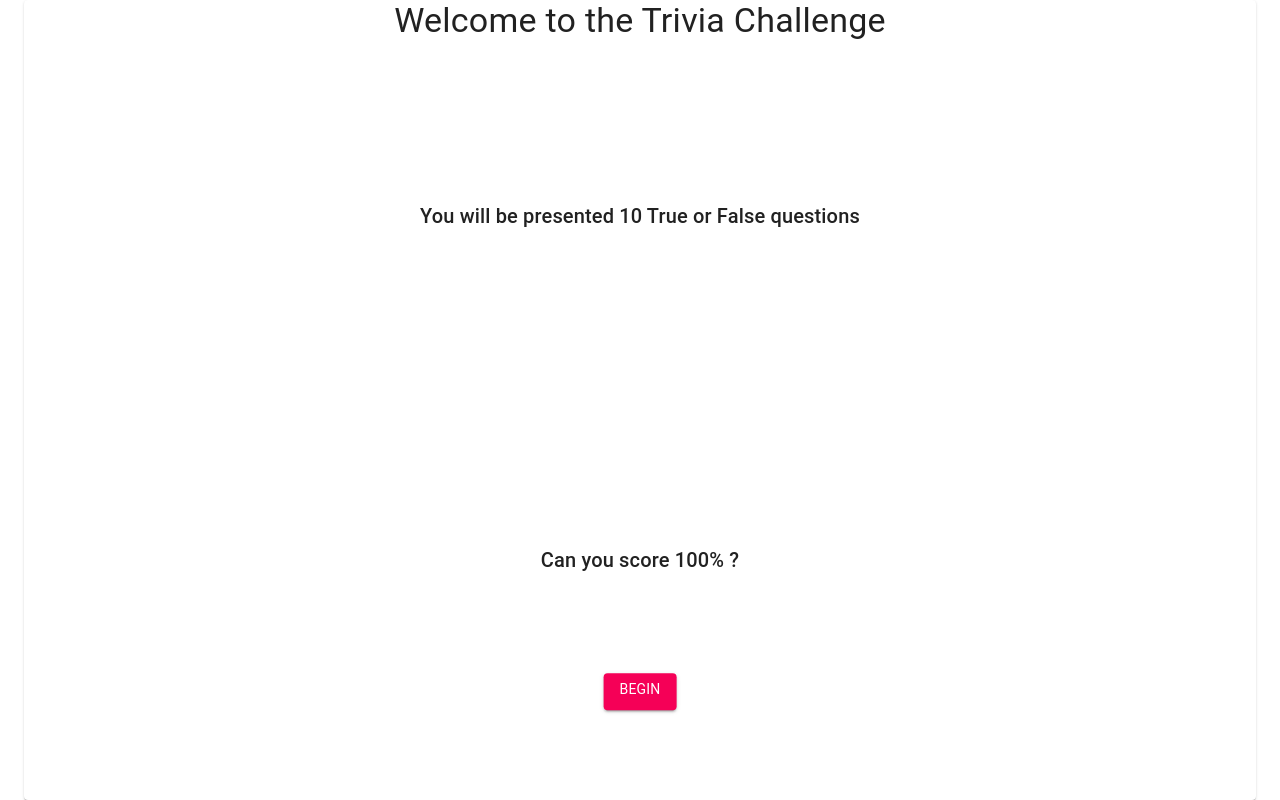
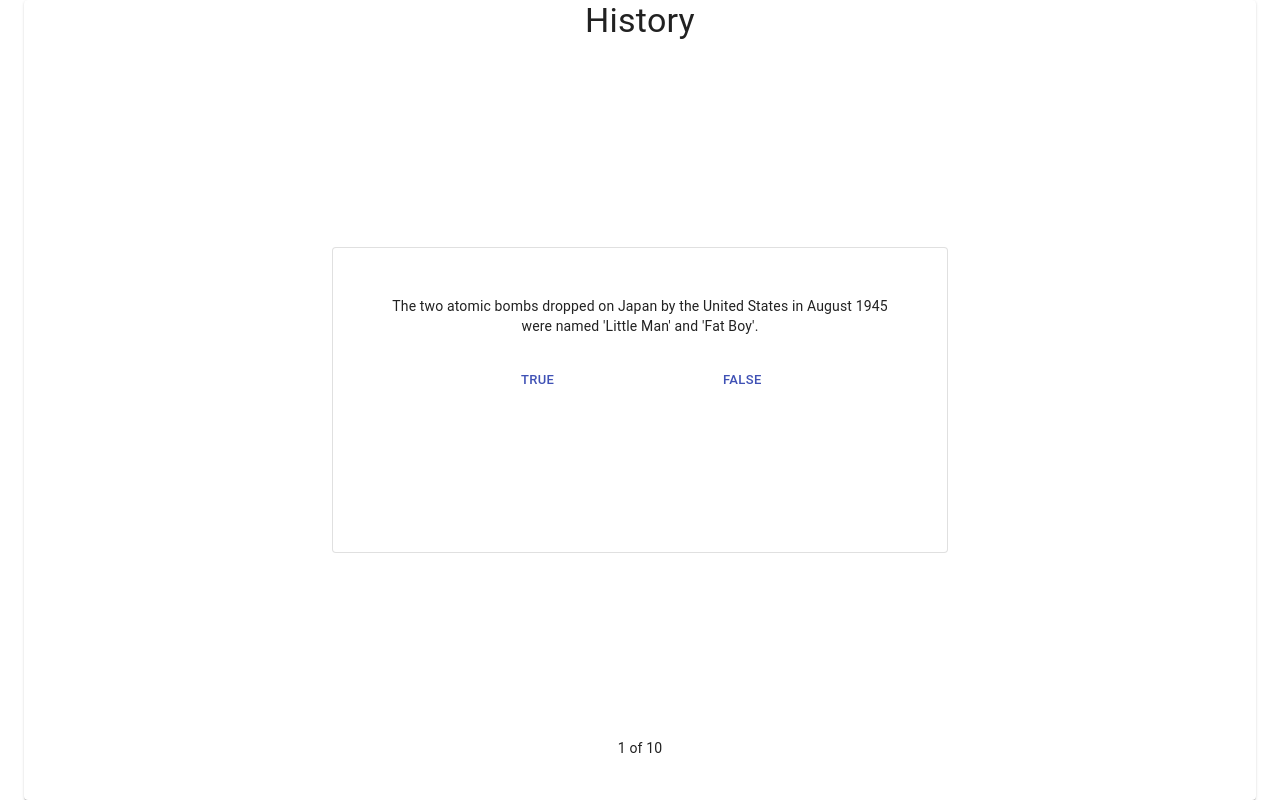
Before and after one commit to OladeleSeyi/g2Itest, a React (Create React App) app: page /trivia in a window 1280 px wide. Built offline with nearby package versions, Linux system fonts and the light colour scheme.

Commit message:
Trivia Page - {Placeholder data }

```diff
--- a/src/App.css
+++ b/src/App.css
@@ -1,38 +1,5 @@
 .App {
   text-align: center;
+  margin: 0;
+  width: "100%" t;
 }
-
-.App-logo {
-  height: 40vmin;
-  pointer-events: none;
-}
-
-@media (prefers-reduced-motion: no-preference) {
-  .App-logo {
-    animation: App-logo-spin infinite 20s linear;
-  }
-}
-
-.App-header {
-  background-color: #282c34;
-  min-height: 100vh;
-  display: flex;
-  flex-direction: column;
-  align-items: center;
-  justify-content: center;
-  font-size: calc(10px + 2vmin);
-  color: white;
-}
-
-.App-link {
-  color: #61dafb;
-}
-
-@keyframes App-logo-spin {
-  from {
-    transform: rotate(0deg);
-  }
-  to {
-    transform: rotate(360deg);
-  }
-}
--- a/src/App.js
+++ b/src/App.js
@@ -1,9 +1,30 @@
 import "./App.css";
 import Home from "./containers/Home";
+import { BrowserRouter as Router, Switch, Route } from "react-router-dom";
+import Trivia from "./containers/Trivia";
+import TriviaProvider from "./context/Trivia";
+import Results from "./containers/Results";
+
 function App() {
   return (
     <div className="App">
-      <Home />
+      <TriviaProvider>
+        <Router>
+          <Switch>
+            <Route exact path="/">
+              <Home />
+            </Route>
+
+            <Route exact path="/trivia">
+              <Trivia />
+            </Route>
+
+            <Route exact path="/results">
+              <Results />
+            </Route>
+          </Switch>
+        </Router>
+      </TriviaProvider>
     </div>
   );
 }
--- a/src/containers/Home.js
+++ b/src/containers/Home.js
@@ -1,5 +1,6 @@
 import React from "react";
 import { Container, Button, Paper, Typography } from "@material-ui/core";
+import { Link } from "react-router-dom";
 import { makeStyles } from "@material-ui/core/styles";
 
 const useStyles = makeStyles({
@@ -69,6 +70,8 @@ export default function Home() {
         <Button
           align="center"
           className={classes.footer}
+          component={Link}
+          to="/trivia"
           variant="contained"
           color="secondary"
         >
--- /dev/null
+++ b/src/containers/Results.js
@@ -0,0 +1,7 @@
+import React from "react";
+
+const Results = () => {
+  return <div>Results</div>;
+};
+
+export default Results;
--- /dev/null
+++ b/src/containers/Trivia.js
@@ -0,0 +1,131 @@
+import React, { useContext, useEffect, useState } from "react";
+import { useHistory } from "react-router-dom";
+import {
+  Container,
+  Button,
+  Paper,
+  Typography,
+  Card,
+  CardActions,
+  CardContent,
+} from "@material-ui/core";
+import { makeStyles } from "@material-ui/core/styles";
+import { TriviaContext } from "../context/Trivia";
+import { john } from "../data";
+
+const useStyles = makeStyles({
+  root: {
+    margin: 0,
+    position: "absolute",
+    top: "50%",
+    left: "50%",
+    transform: "translate(-50%, -50%)",
+    flexGrow: 1,
+    padding: "4vh",
+    minHeight: "30%",
+    minWidth: 275,
+    maxWidth: "50%",
+  },
+  paper: {
+    height: "100vh",
+    width: "100%",
+    position: "relative",
+  },
+  footer: {
+    margin: 0,
+    position: "absolute",
+    top: "90%",
+    left: "50%",
+    transform: "translate(-50%, 90%)",
+  },
+  actions: {
+    margin: "auto",
+  },
+});
+
+export default function Trivia() {
+  const history = useHistory();
+  const { updateAnswers } = useContext(TriviaContext);
+
+  const [questions, setQuestions] = useState(john.results);
+  // keeps track of the current question
+  let [count, setCount] = useState(0);
+  // current question
+  const [current, setCurrent] = useState({});
+  const [answers, setAnswers] = useState([]);
+  const classes = useStyles();
+  const url =
+    "https://opentdb.com/api.php?amount=10&difficulty=hard&type=boolean";
+
+  function answer(data, reply) {
+    // check if correct and  set the answer to the answers array
+    if (reply === data.correct_answer) {
+      setAnswers([...answers, { correct: true, ...data }]);
+    } else {
+      setAnswers([...answers, { correct: false, ...data }]);
+    }
+    // check if there are more questions
+
+    // If there are, render next question
+    if (count < 9) {
+      setCount((count) => count + 1);
+      return;
+    }
+    // if not, update context and push to the results page
+    updateAnswers(answers);
+    history.push("/results");
+  }
+  useEffect(() => {
+    setQuestions(john.results);
+
+    setCurrent(questions[count]);
+  });
+  //  Update the UI to show the current question
+  useEffect(() => {
+    setCurrent(questions[count]);
+  }, [count]);
+  return (
+    <Container style={{ width: "100%" }}>
+      <Paper
+        className={classes.paper}
+        style={{ height: "100vh" }}
+        justify="center"
+      >
+        <Typography my={5} variant="h4" align="center" gutterBottom>
+          {questions.length > 0 && <> {current.category}</>}
+        </Typography>
+
+        <Card className={classes.root} variant="outlined" justify="center">
+          <CardContent>
+            <Typography
+              dangerouslySetInnerHTML={{ __html: current.question }}
+              variant="body2"
+              gutterBottom
+            />
+          </CardContent>
+          <CardActions style={{ margin: "auto" }}>
+            <Button
+              size="small"
+              color="primary"
+              className={classes.actions}
+              onClick={() => answer(current, "True")}
+            >
+              True
+            </Button>
+            <Button
+              size="small"
+              color="primary"
+              className={classes.actions}
+              onClick={() => answer(current, "False")}
+            >
+              False
+            </Button>
+          </CardActions>
+        </Card>
+        <Typography className={classes.footer} variant="body2" gutterBottom>
+          {count + 1} of 10
+        </Typography>
+      </Paper>
+    </Container>
+  );
+}
--- /dev/null
+++ b/src/context/Trivia.js
@@ -0,0 +1,23 @@
+import React, { createContext, useState } from "react";
+
+export const TriviaContext = createContext(null);
+
+const TriviaProvider = ({ children }) => {
+  const [answers, setAnswers] = useState([]);
+
+  function updateAnswers(data) {
+    setAnswers(data);
+  }
+  return (
+    <TriviaContext.Provider
+      value={{
+        answers,
+        updateAnswers,
+      }}
+    >
+      {children}
+    </TriviaContext.Provider>
+  );
+};
+
+export default TriviaProvider;
--- /dev/null
+++ b/src/data.js
@@ -0,0 +1,94 @@
+export const john = {
+  response_code: 0,
+  results: [
+    {
+      category: "History",
+      type: "boolean",
+      difficulty: "medium",
+      question:
+        "The two atomic bombs dropped on Japan by the United States in August 1945 were named &#039;Little Man&#039; and &#039;Fat Boy&#039;.",
+      correct_answer: "False",
+      incorrect_answers: ["True"],
+    },
+    {
+      category: "Entertainment: Music",
+      type: "boolean",
+      difficulty: "medium",
+      question:
+        "Norwegian producer Kygo released a remix of the song &quot;Sexual Healing&quot; by Marvin Gaye.",
+      correct_answer: "True",
+      incorrect_answers: ["False"],
+    },
+    {
+      category: "Geography",
+      type: "boolean",
+      difficulty: "medium",
+      question:
+        "The longest place named in the United States is Lake Chargoggagoggmanchauggagoggchaubunagungamaugg, located near Webster, MA.",
+      correct_answer: "True",
+      incorrect_answers: ["False"],
+    },
+    {
+      category: "Entertainment: Film",
+      type: "boolean",
+      difficulty: "medium",
+      question: "The colour of the pills in the Matrix were Blue and Yellow.",
+      correct_answer: "False",
+      incorrect_answers: ["True"],
+    },
+    {
+      category: "Entertainment: Japanese Anime & Manga",
+      type: "boolean",
+      difficulty: "medium",
+      question:
+        "The animated film &quot;Spirited Away&quot; won the Academy Award for Best Animated Feature at the 75th Academy Awards in 2003.",
+      correct_answer: "True",
+      incorrect_answers: ["False"],
+    },
+    {
+      category: "Entertainment: Video Games",
+      type: "boolean",
+      difficulty: "medium",
+      question:
+        "TF2: The Heavy&#039;s voice actor, Gary Schwartz, voices the Demoman as well ",
+      correct_answer: "True",
+      incorrect_answers: ["False"],
+    },
+    {
+      category: "Entertainment: Television",
+      type: "boolean",
+      difficulty: "medium",
+      question:
+        "In the TV series Red Dwarf, Kryten&#039;s full name is Kryten 2X4B-523P.",
+      correct_answer: "True",
+      incorrect_answers: ["False"],
+    },
+    {
+      category: "History",
+      type: "boolean",
+      difficulty: "medium",
+      question:
+        "Martin Luther King Jr. and Anne Frank were born the same year. ",
+      correct_answer: "True",
+      incorrect_answers: ["False"],
+    },
+    {
+      category: "General Knowledge",
+      type: "boolean",
+      difficulty: "medium",
+      question:
+        "The commercial UK channel ITV stands for &quot;International Television&quot;.",
+      correct_answer: "False",
+      incorrect_answers: ["True"],
+    },
+    {
+      category: "Entertainment: Cartoon & Animations",
+      type: "boolean",
+      difficulty: "medium",
+      question:
+        "In &quot;Avatar: The Last Airbender&quot; and &quot;The Legend of Korra&quot;, Lavabending is a specialized bending technique of Firebending.",
+      correct_answer: "False",
+      incorrect_answers: ["True"],
+    },
+  ],
+};
```
